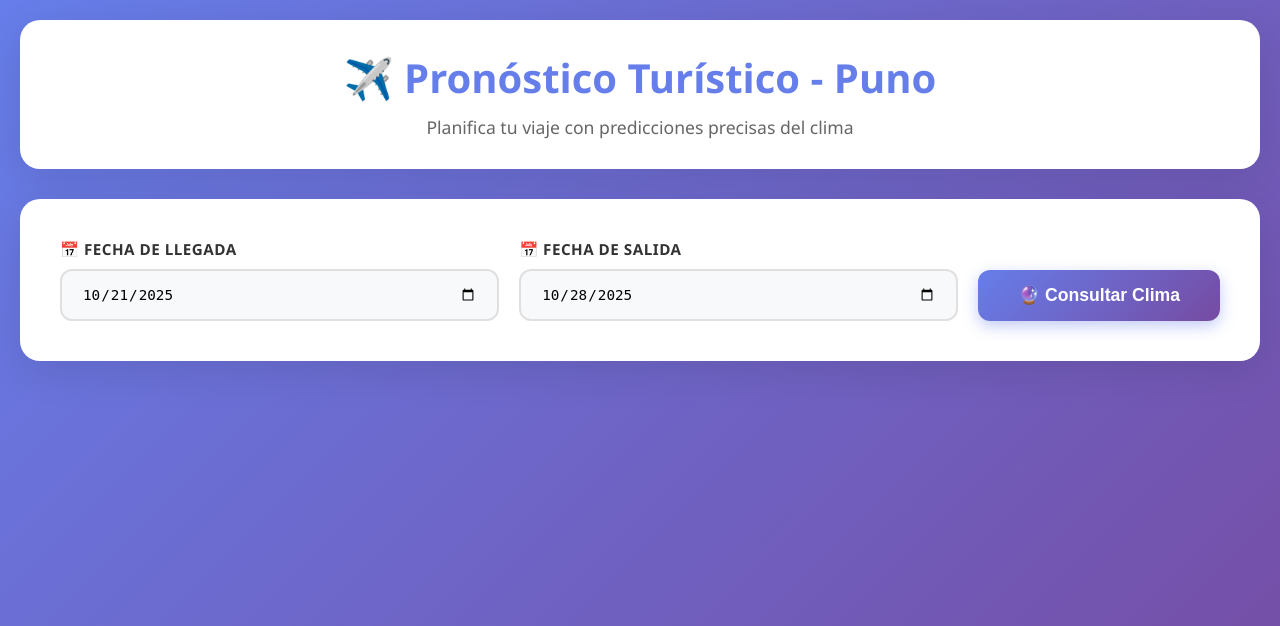
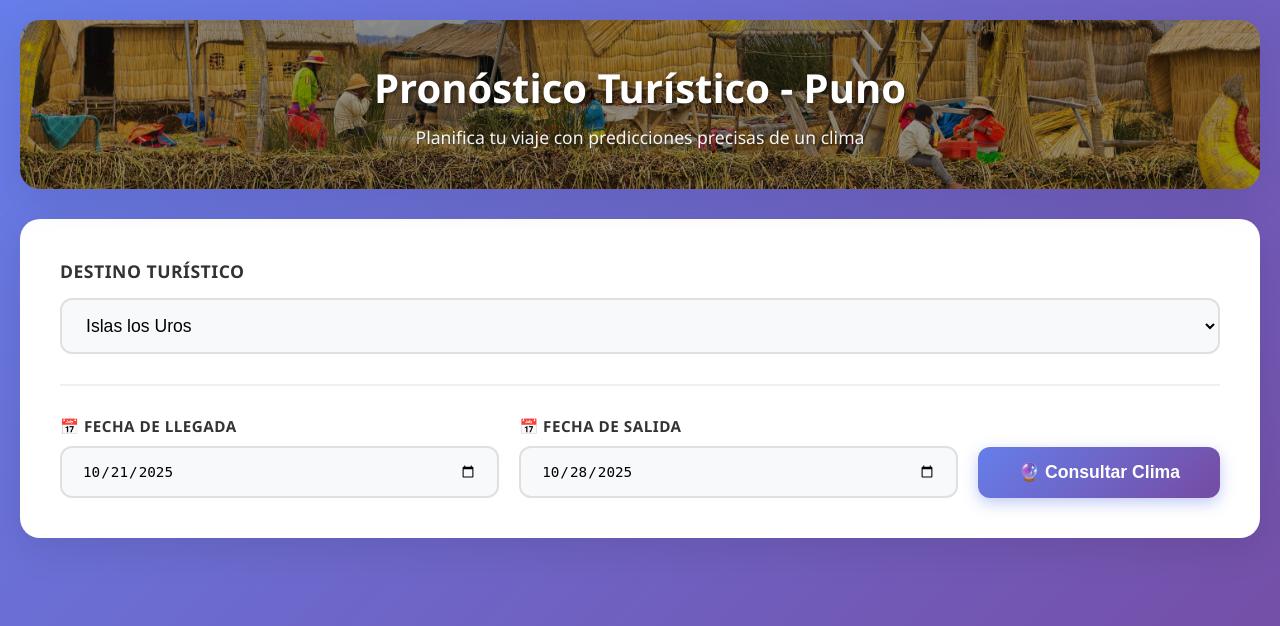
Before and after one commit to rCuyo/prediccion_lluvia_hotel, a Flask app: page / in a window 1280 px wide. Shown: the top 626 px of the page. Run offline with Flask 3, Linux system fonts and the light colour scheme.

Commit message:
Actualizo index.html y agrego carpeta static para estilos

```diff
--- a/templates/index.html
+++ b/templates/index.html
@@ -24,27 +24,34 @@
         }
 
         .header {
-            background: white;
+            background:
+                linear-gradient(rgba(0,0,0,0.4), rgba(0,0,0,0.4)),
+                url('static/fondo_puno.jpeg') center/cover no-repeat;
             border-radius: 20px;
-            padding: 30px;
+            padding: 40px 30px;
             margin-bottom: 30px;
             box-shadow: 0 10px 40px rgba(0,0,0,0.1);
             text-align: center;
+            position: relative;
+            overflow: hidden;
+            color: #fff; /* para que el texto resalte */
         }
 
         .header h1 {
-            color: #667eea;
+            color: white;
             font-size: 2.5em;
             margin-bottom: 10px;
             display: flex;
             align-items: center;
             justify-content: center;
             gap: 15px;
+            text-shadow: 2px 2px 4px rgba(0,0,0,0.5);
         }
 
         .header p {
-            color: #666;
+            color: rgba(255,255,255,0.95);
             font-size: 1.1em;
+            text-shadow: 1px 1px 3px rgba(0,0,0,0.5);
         }
 
         .selector-panel {
@@ -53,6 +60,44 @@
             padding: 40px;
             margin-bottom: 30px;
             box-shadow: 0 10px 40px rgba(0,0,0,0.1);
+        }
+
+        .destino-selector {
+            margin-bottom: 30px;
+            padding-bottom: 30px;
+            border-bottom: 2px solid #f0f0f0;
+        }
+
+        .destino-selector label {
+            display: block;
+            color: #333;
+            font-weight: 600;
+            font-size: 1.1em;
+            text-transform: uppercase;
+            letter-spacing: 0.5px;
+            margin-bottom: 15px;
+        }
+
+        .destino-select {
+            width: 100%;
+            padding: 15px 20px;
+            border: 2px solid #e0e0e0;
+            border-radius: 12px;
+            font-size: 1.1em;
+            background: #f8f9fa;
+            cursor: pointer;
+            transition: all 0.3s;
+        }
+
+        .destino-select:focus {
+            outline: none;
+            border-color: #667eea;
+            background: white;
+            box-shadow: 0 0 0 3px rgba(102, 126, 234, 0.1);
+        }
+
+        .destino-select option {
+            padding: 10px;
         }
 
         .date-selector {
@@ -314,11 +359,20 @@
 <body>
     <div class="container">
         <div class="header">
-            <h1>✈️ Pronóstico Turístico - Puno</h1>
-            <p>Planifica tu viaje con predicciones precisas del clima</p>
+            <h1> Pronóstico Turístico - Puno</h1>
+            <p>Planifica tu viaje con predicciones precisas de un clima</p>
         </div>
+        <div class="selector-panel">
+            <div class="destino-selector">
+                <label for="destino"> DESTINO TURÍSTICO</label>
+                <select id="destino" class="destino-select">
+                    <option value="islas_uros"> Islas los Uros</option>
+                    <option value="chucuito"> Chucuito</option>
+                    <option value="sillustani"> Sillustani</option>
+                    <option value="malecon"> Malecón</option>
+                </select>
+            </div>
 
-        <div class="selector-panel">
             <div class="date-selector">
                 <div class="date-group">
                     <label for="fecha-inicio">📅 Fecha de Llegada</label>
@@ -420,6 +474,8 @@
         async function predecir() {
             const fechaInicio = document.getElementById('fecha-inicio').value;
             const fechaFin = document.getElementById('fecha-fin').value;
+            const destino = document.getElementById('destino').value;
+            const destinoTexto = document.getElementById('destino').options[document.getElementById('destino').selectedIndex].text;
 
             if (!fechaInicio || !fechaFin) {
                 mostrarError('Por favor selecciona ambas fechas');
@@ -440,7 +496,8 @@
                     },
                     body: JSON.stringify({
                         fecha_inicio: fechaInicio,
-                        fecha_fin: fechaFin
+                        fecha_fin: fechaFin,
+                        destino: destino
                     })
                 });
 
@@ -450,6 +507,8 @@
                     throw new Error(data.error || 'Error en la predicción');
                 }
 
+                // Agregar información del destino a los datos
+                data.destinoSeleccionado = destinoTexto;
                 mostrarResultados(data);
 
             } catch (error) {
@@ -460,7 +519,10 @@
         }
 
         function mostrarResultados(data) {
-            // Mostrar estadísticas
+            // Mostrar estadísticas con destino
+            const statsTitle = document.querySelector('#estadisticas h2');
+            statsTitle.textContent = `📊 Resumen para ${data.destinoSeleccionado || 'tu viaje'}`;
+
             document.getElementById('stat-total').textContent = data.estadisticas.total;
             document.getElementById('stat-buenos').textContent = data.estadisticas.buenos;
             document.getElementById('stat-regulares').textContent = data.estadisticas.regulares;
```
Also changed, not shown: static/fondo_puno.jpeg (added).
